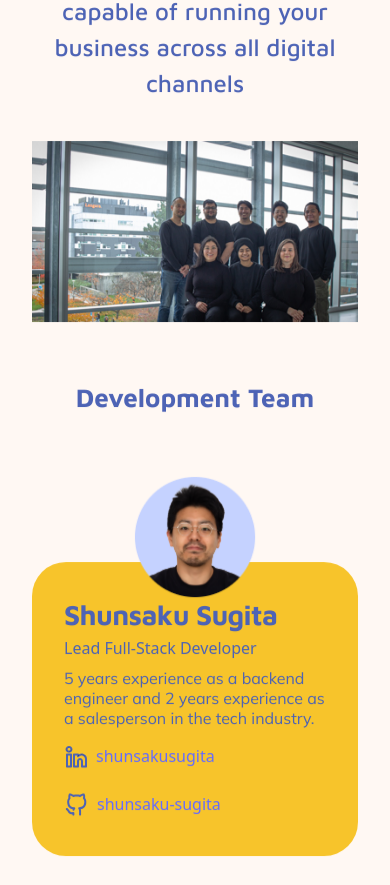
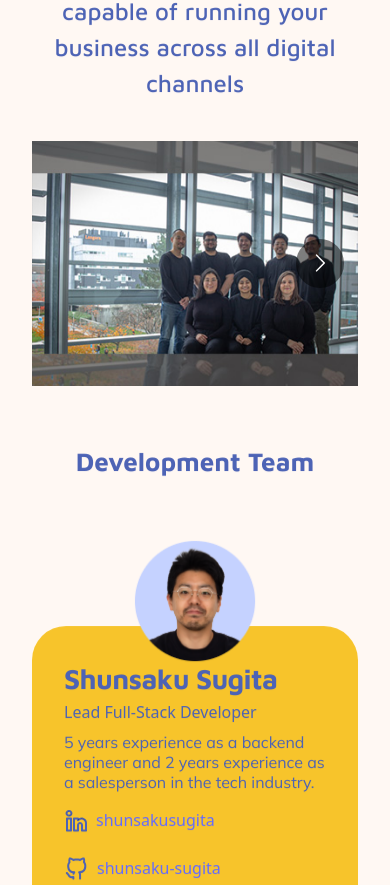
Before and after one commit to luiscbaptistajr/PrepupWeb, a React (Vite) app: page / in a window 390 px wide. Shown: the part 3335-4220 px from the top of the page. Built offline with nearby package versions, Linux system fonts and the light colour scheme.

Commit message:
Added image Add carousel plugin

```diff
--- a/package.json
+++ b/package.json
@@ -14,8 +14,10 @@
     "test": "react-scripts test"
   },
   "dependencies": {
+    "pure-react-carousel": "^1.32.0",
     "react": "^18.3.1",
     "react-dom": "^18.3.1",
+    "react-multi-carousel": "^2.8.5",
     "tailwind": "^4.0.0"
   },
   "devDependencies": {
--- a/src/App.jsx
+++ b/src/App.jsx
@@ -9,6 +9,10 @@
 // import Image from './components/image'
 
 import React from 'react';
+import { CarouselProvider, Slider, Slide, ButtonBack, ButtonNext } from 'pure-react-carousel';
+import 'pure-react-carousel/dist/react-carousel.es.css';
+import Carousel from 'react-multi-carousel';
+import 'react-multi-carousel/lib/styles.css';
 
 import DevCard from './components/devcard';
 import DesignerCard from './components/designercard';
@@ -32,6 +36,26 @@ function FadeInSection(props) {
     </div>
   );
 }
+
+const responsive = {
+  superLargeDesktop: {
+    // the naming can be any, depends on you.
+    breakpoint: { max: 4000, min: 3000 },
+    items: 9
+  },
+  desktop: {
+    breakpoint: { max: 3000, min: 1024 },
+    items: 3
+  },
+  tablet: {
+    breakpoint: { max: 1024, min: 464 },
+    items: 1
+  },
+  mobile: {
+    breakpoint: { max: 464, min: 0 },
+    items: 1
+  }
+};
 
 function App() {
   // const [count, setCount] = useState(0)
@@ -123,7 +147,8 @@ function App() {
           <h2>Meet Our Team</h2>
           <p className='py-10 body-text-sub'>Highly professional and capable  of running your business across all digital channels</p>
 
-          <div className='hidden lg:flex justify-center'>
+          {/* <div className='hidden lg:flex justify-center'> */}
+          {/* <div className='flex justify-center'>
 
               <img src='./images/bts/PUBTS-01.jpg' className="w-80" alt="React logo" />
               <img src='./images/bts/PUBTS-02.jpg' className="w-80" alt="React logo" />
@@ -135,10 +160,25 @@ function App() {
               <img src='./images/bts/PUBTS-09.jpg' className="w-80" alt="React logo" />
               <img src='./images/bts/PUBTS-11.jpg' className="w-80" alt="React logo" />
 
-          </div>
+          </div> */}
+
+          <Carousel responsive={responsive}>
+              <div><img src='./images/bts/PUBTS-14.jpg' className="w-full" alt="React logo" /></div>
+              <div><img src='./images/bts/PUBTS-01.jpg' className="w-full" alt="React logo" /></div>
+              <div><img src='./images/bts/PUBTS-02.jpg' className="w-full" alt="React logo" /></div>
+              <div><img src='./images/bts/PUBTS-03.jpg' className="w-full" alt="React logo" /></div>
+              <div><img src='./images/bts/PUBTS-04.jpg' className="w-full" alt="React logo" /></div>
+              <div><img src='./images/bts/PUBTS-05.jpg' className="w-full" alt="React logo" /></div>
+              <div><img src='./images/bts/PUBTS-06.jpg' className="w-full" alt="React logo" /></div>
+              <div><img src='./images/bts/PUBTS-07.jpg' className="w-full" alt="React logo" /></div>
+              <div><img src='./images/bts/PUBTS-09.jpg' className="w-full" alt="React logo" /></div>
+              <div><img src='./images/bts/PUBTS-11.jpg' className="w-full" alt="React logo" /></div>
+
+
+          </Carousel>
 
           <div className="flex justify-center lg:hidden">
-            <img src='./images/bts/PUBTS-13.jpg' className="w-full" alt="React logo" />
+
           </div>
 
         </section>
```
Also changed, not shown: public/images/bts/PUBTS-13.jpg (deleted), public/images/bts/PUBTS-14.jpg (added), 10 other files (tests, documents, lock files or other folders).
